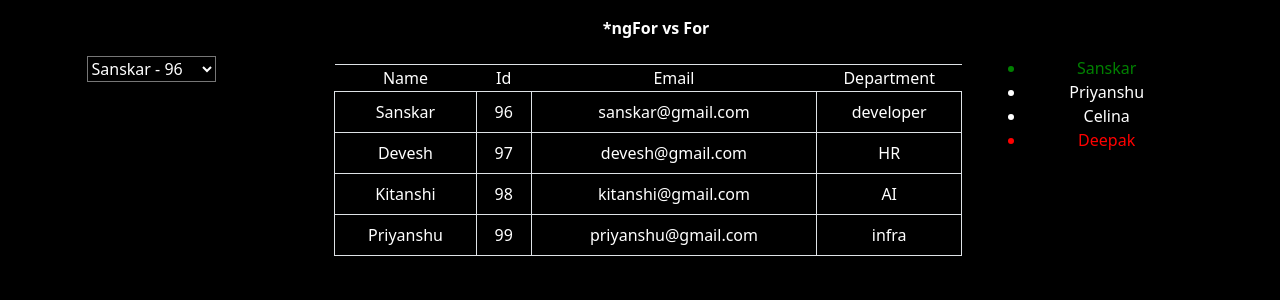
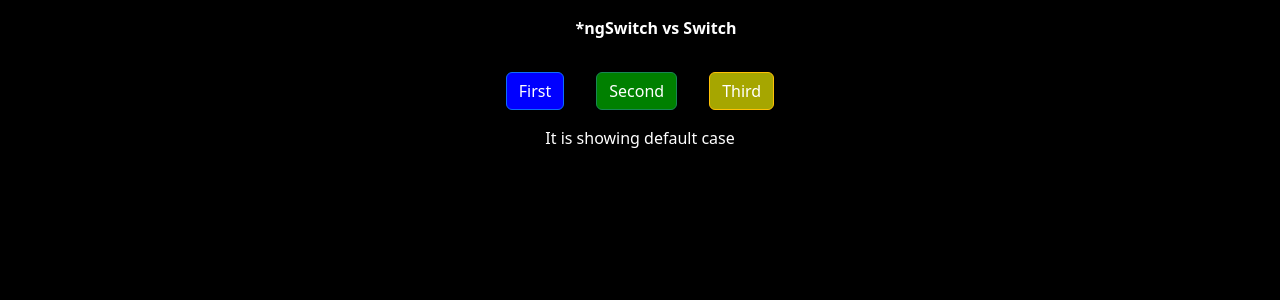
Before and after one commit to sanskar-kaushik/Angular_19, an Angular app: page / in a window 1280 px wide. Shown: the top 300 px of the page. Built offline with nearby package versions, Linux system fonts and the light colour scheme.

Commit message:
ngSwitch vs Switch

```diff
--- a/src/app/app.component.html
+++ b/src/app/app.component.html
@@ -1,4 +1,5 @@
 <!-- <app-data-binding></app-data-binding> -->
  <!-- <app-directives></app-directives> -->
 <!-- <app-structural-directive-ng-if-vs-if></app-structural-directive-ng-if-vs-if> -->
- <app-structural-directive-ngfor-vs-for></app-structural-directive-ngfor-vs-for>
+ <!-- <app-structural-directive-ngfor-vs-for></app-structural-directive-ngfor-vs-for> -->
+  <app-structural-directives-ng-switch-vs-switch></app-structural-directives-ng-switch-vs-switch>
--- a/src/app/app.component.ts
+++ b/src/app/app.component.ts
@@ -4,6 +4,7 @@
 import { DirectivesComponent } from './directives/directives.component';
 import { StructuralDirectiveNgIfVsIfComponent } from './structural-directive-ng-if-vs-if/structural-directive-ng-if-vs-if.component';
 import { StructuralDirectiveNgforVsForComponent } from './structural-directive-ngfor-vs-for/structural-directive-ngfor-vs-for.component';
+import { StructuralDirectivesNgSwitchVsSwitchComponent } from './structural-directives-ng-switch-vs-switch/structural-directives-ng-switch-vs-switch.component';
 
 @Component({
   selector: 'app-root',
@@ -12,7 +13,8 @@
     // DataBindingComponent ,
     // DirectivesComponent ,
     // StructuralDirectiveNgIfVsIfComponent,
-    StructuralDirectiveNgforVsForComponent
+    // StructuralDirectiveNgforVsForComponent,
+    StructuralDirectivesNgSwitchVsSwitchComponent
   ],
   templateUrl: './app.component.html',
   styleUrl: './app.component.css'
--- /dev/null
+++ b/src/app/structural-directives-ng-switch-vs-switch/structural-directives-ng-switch-vs-switch.component.css
@@ -0,0 +1,9 @@
+.btn-primary {
+  background-color: blue !important;
+}
+.btn-success {
+  background-color: green !important;
+}
+.btn-warning {
+  background-color: rgba(255, 255, 0, 0.65) !important;
+}
--- /dev/null
+++ b/src/app/structural-directives-ng-switch-vs-switch/structural-directives-ng-switch-vs-switch.component.html
@@ -0,0 +1,36 @@
+<div class="row text-center">
+  <div class="col-12 m-3">
+    <b>*ngSwitch vs Switch</b>
+  </div>
+</div>
+<!-- <div class="row text-center">
+  <div class="col-12">
+    <button class="btn btn-primary m-3" (click)="set(1)">First</button>
+    <button class="btn btn-success m-3" (click)="set(2)">Second</button>
+    <button class="btn btn-warning m-3" (click)="set(3)">Third</button>
+  </div>
+  <div [ngSwitch]="count">
+    <div *ngSwitchCase="1">It is showing 1st case</div>
+    <div *ngSwitchCase="2">It is showing 2nd case</div>
+    <div *ngSwitchCase="3">It is showing 3rd case</div>
+    <div *ngSwitchDefault>It is showing default case</div>
+  </div>
+</div> -->
+<div class="row text-center">
+  <div class="col-12">
+    <button class="btn btn-primary m-3" (click)="set(1)">First</button>
+    <button class="btn btn-success m-3" (click)="set(2)">Second</button>
+    <button class="btn btn-warning m-3" (click)="set(3)">Third</button>
+  </div>
+  <div>
+    @switch(count){ @case(1){
+    <div>It is showing 1st case</div>
+    } @case(2){
+    <div>It is showing 2nd case</div>
+    } @case(3){
+    <div>It is showing 3rd case</div>
+    } @default{
+    <div>It is showing default case</div>
+    } }
+  </div>
+</div>
--- /dev/null
+++ b/src/app/structural-directives-ng-switch-vs-switch/structural-directives-ng-switch-vs-switch.component.ts
@@ -0,0 +1,15 @@
+import { CommonModule } from '@angular/common';
+import { Component } from '@angular/core';
+
+@Component({
+  selector: 'app-structural-directives-ng-switch-vs-switch',
+  imports: [CommonModule],
+  templateUrl: './structural-directives-ng-switch-vs-switch.component.html',
+  styleUrl: './structural-directives-ng-switch-vs-switch.component.css'
+})
+export class StructuralDirectivesNgSwitchVsSwitchComponent {
+  count: number = 0;
+  set(x: number){
+    this.count = x;
+  }
+}
```
Also changed, not shown: src/app/structural-directive-ngfor-vs-for/structural-directive-ngfor-vs-for.component.html (line endings or trailing spaces), 1 other file (tests, documents, lock files or other folders).
